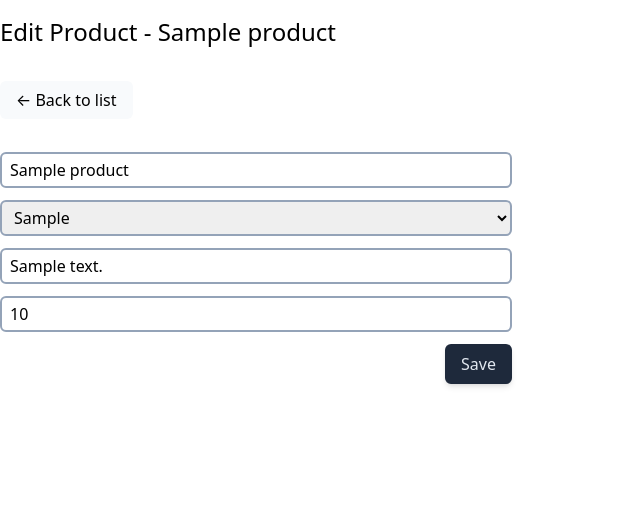
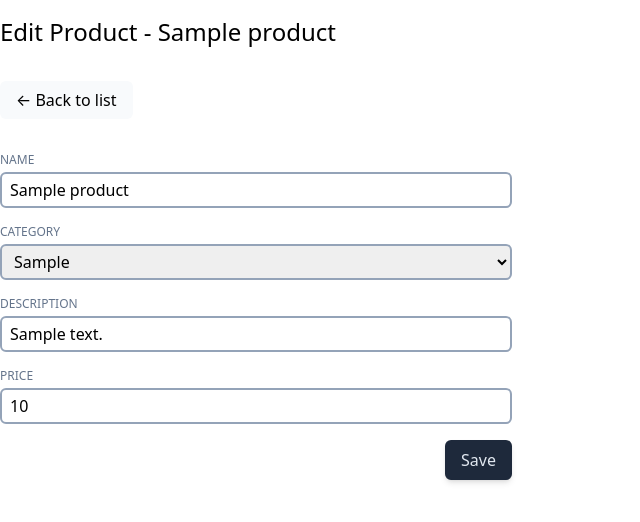
Before and after one commit to RonelTheGreat/inventory-app, a PHP site: template views/products/edit.php in a window 1280 px wide. Shown: the top 522 px of the page, without its empty margins (0-640 px from the left). Run offline with PHP 8.4, Linux system fonts and the light colour scheme; the template is opened without the code that fills it: most values are stand-ins (such as "Sample title", 1, 10 or a date in 2020); some libraries are stand-ins or nearby versions.

Commit message:
Updated form styles

```diff
--- a/assets/styles/dist.css
+++ b/assets/styles/dist.css
@@ -615,20 +615,28 @@ video {
   margin-bottom: 1rem;
 }
 
+.mb-1 {
+  margin-bottom: 0.25rem;
+}
+
 .mb-10 {
   margin-bottom: 2.5rem;
-}
-
-.mb-2 {
-  margin-bottom: 0.5rem;
 }
 
 .mb-3 {
   margin-bottom: 0.75rem;
 }
 
+.mb-4 {
+  margin-bottom: 1rem;
+}
+
 .mt-4 {
   margin-top: 1rem;
+}
+
+.block {
+  display: block;
 }
 
 .flex {
@@ -697,6 +705,19 @@ video {
   line-height: 2rem;
 }
 
+.text-xs {
+  font-size: 0.75rem;
+  line-height: 1rem;
+}
+
+.font-medium {
+  font-weight: 500;
+}
+
+.uppercase {
+  text-transform: uppercase;
+}
+
 .text-green-900 {
   --tw-text-opacity: 1;
   color: rgb(20 83 45 / var(--tw-text-opacity));
@@ -706,3 +727,13 @@ video {
   --tw-text-opacity: 1;
   color: rgb(127 29 29 / var(--tw-text-opacity));
 }
+
+.text-slate-600 {
+  --tw-text-opacity: 1;
+  color: rgb(71 85 105 / var(--tw-text-opacity));
+}
+
+.text-slate-500 {
+  --tw-text-opacity: 1;
+  color: rgb(100 116 139 / var(--tw-text-opacity));
+}
--- a/views/products/edit.php
+++ b/views/products/edit.php
@@ -11,11 +11,13 @@
 		<?php include_once ROOT_DIR . '/views/includes/alert-error.php'; ?>
 		<?php include_once ROOT_DIR . '/views/includes/alert-success.php'; ?>
 
-		<div class="mb-3">
+		<div class="mb-4">
+			<label class="block text-slate-500 text-xs font-medium uppercase mb-1">Name</label>
 			<input type="text" name="name" value="<?= $request['old']['name'] ?? $product['name']; ?>" class="w-full custom-input">
 		</div>
 
-		<div class="mb-3">
+		<div class="mb-4">
+			<label class="block text-slate-500 text-xs font-medium uppercase mb-1">Category</label>
 			<?php $selectedId = $request['old']['category'] ?? $product['category_id']; ?>
 			<select name="category" class="w-full custom-input">
 				<?php foreach ($categoryOptions as $id => $name) : ?>
@@ -26,12 +28,14 @@
 			</select>
 		</div>
 
-		<div class="mb-3">
-			<input type="text" name="description" placeholder="Description" value="<?= $product['description']; ?>" class="w-full custom-input">
+		<div class="mb-4">
+			<label class="block text-slate-500 text-xs font-medium uppercase mb-1">Description</label>
+			<input type="text" name="description" value="<?= $product['description']; ?>" class="w-full custom-input">
 		</div>
 
-		<div class="mb-3">
-			<input type="number" name="price" placeholder="Price" step="0.01" value="<?= $request['old']['price'] ?? $product['price']; ?>" class="w-full custom-input">
+		<div class="mb-4">
+			<label class="block text-slate-500 text-xs font-medium uppercase mb-1">Price</label>
+			<input type="number" name="price" step="0.01" value="<?= $request['old']['price'] ?? $product['price']; ?>" class="w-full custom-input">
 		</div>
 
 		<div class="flex flex-row items-center justify-end">
```
